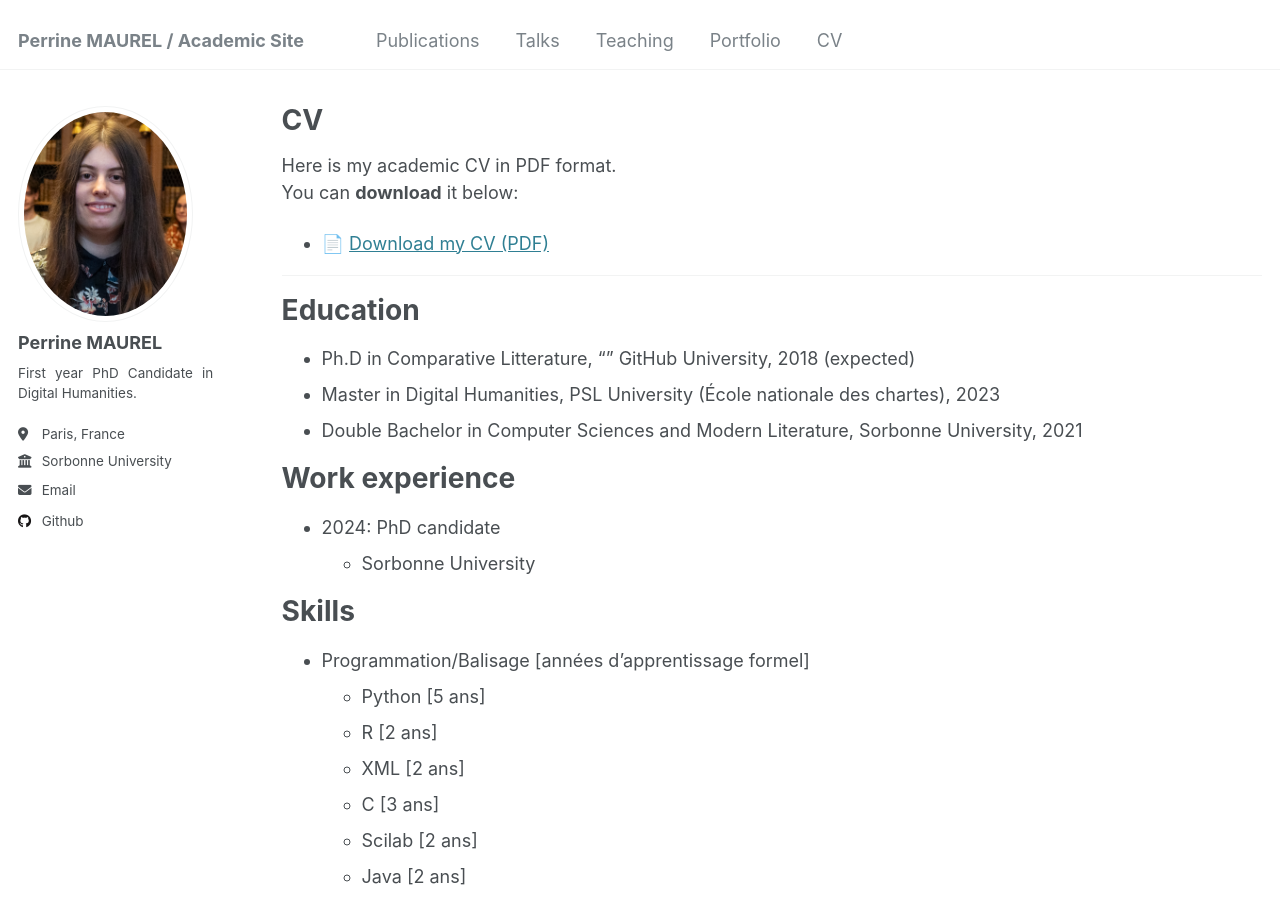
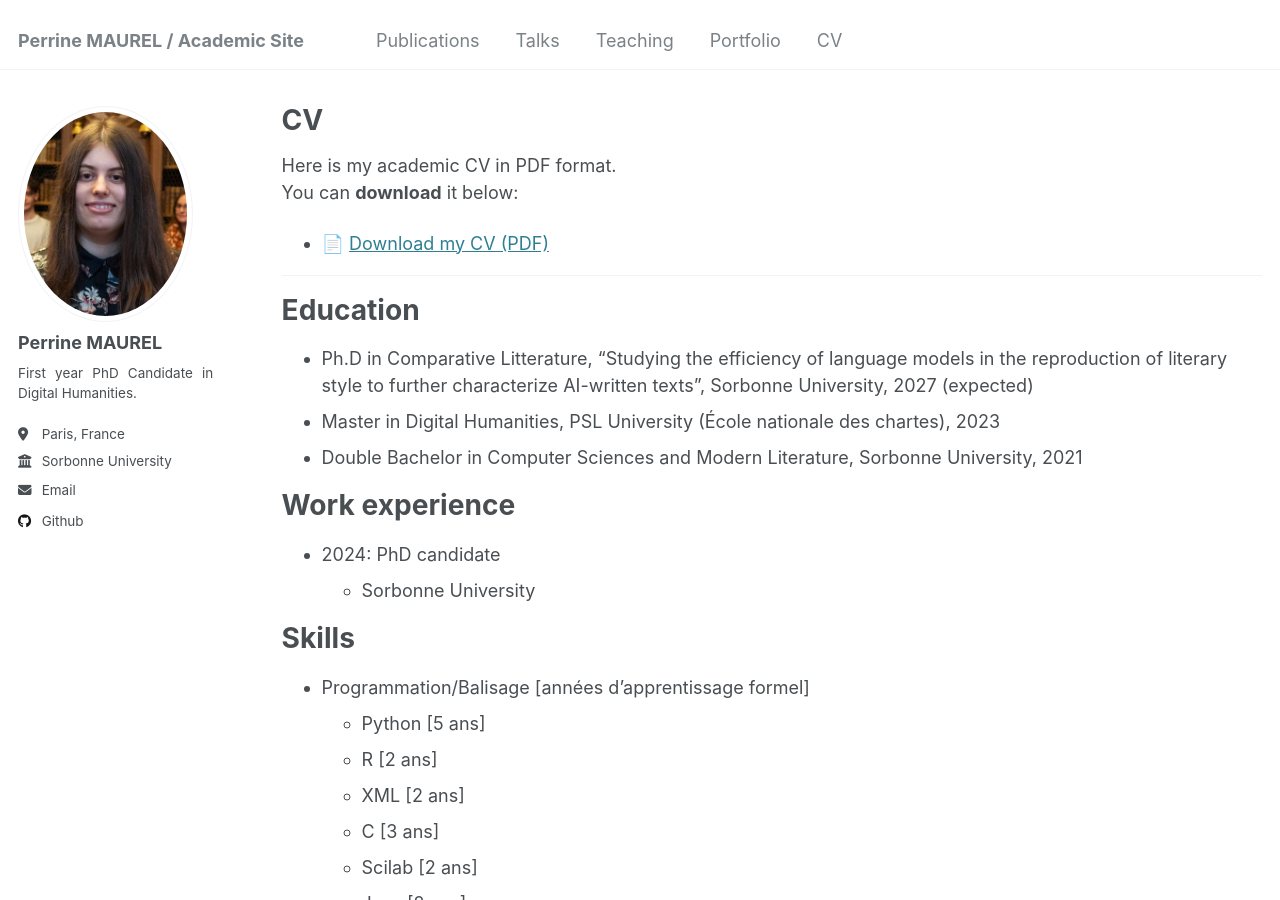
Before and after one commit to perrinemaurel/perrinemaurel.github.io, a Jekyll site: the page built from _pages/cv.md, in a window 1280 px wide and 900 px high. Built offline with Jekyll 4.4.1, drawn with Linux system fonts in a browser that asks for light colours.

Commit message:
Update cv.md

```diff
--- a/_pages/cv.md
+++ b/_pages/cv.md
@@ -18,7 +18,7 @@ You can **download** it below:
 
 Education
 ======
-* Ph.D in Comparative Litterature, "" GitHub University, 2018 (expected)
+* Ph.D in Comparative Litterature, "Studying the efficiency of language models in the reproduction of literary style to further characterize AI-written texts", Sorbonne University, 2027 (expected)
 * Master in Digital Humanities, PSL University (École nationale des chartes), 2023
 * Double Bachelor in Computer Sciences and Modern Literature, Sorbonne University, 2021
 
```
